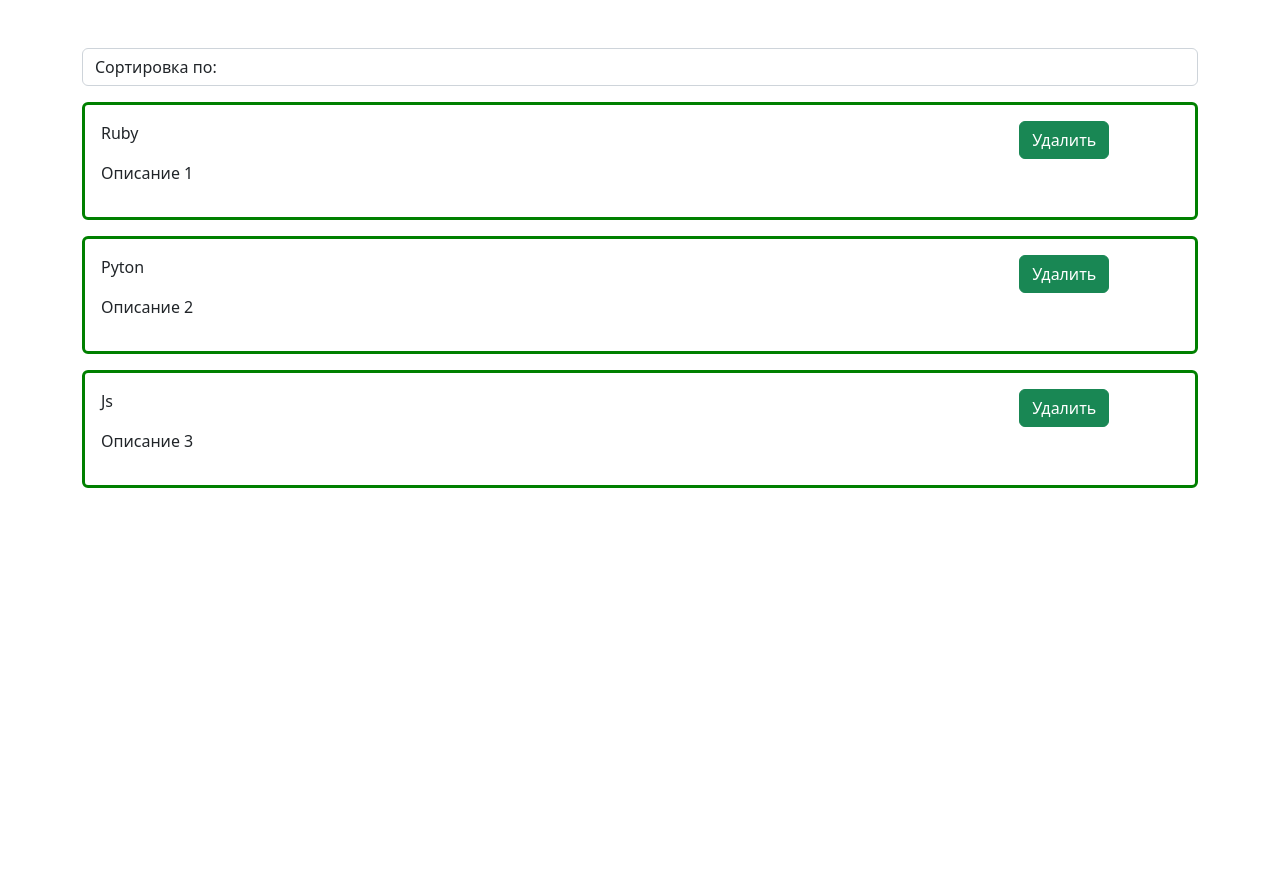
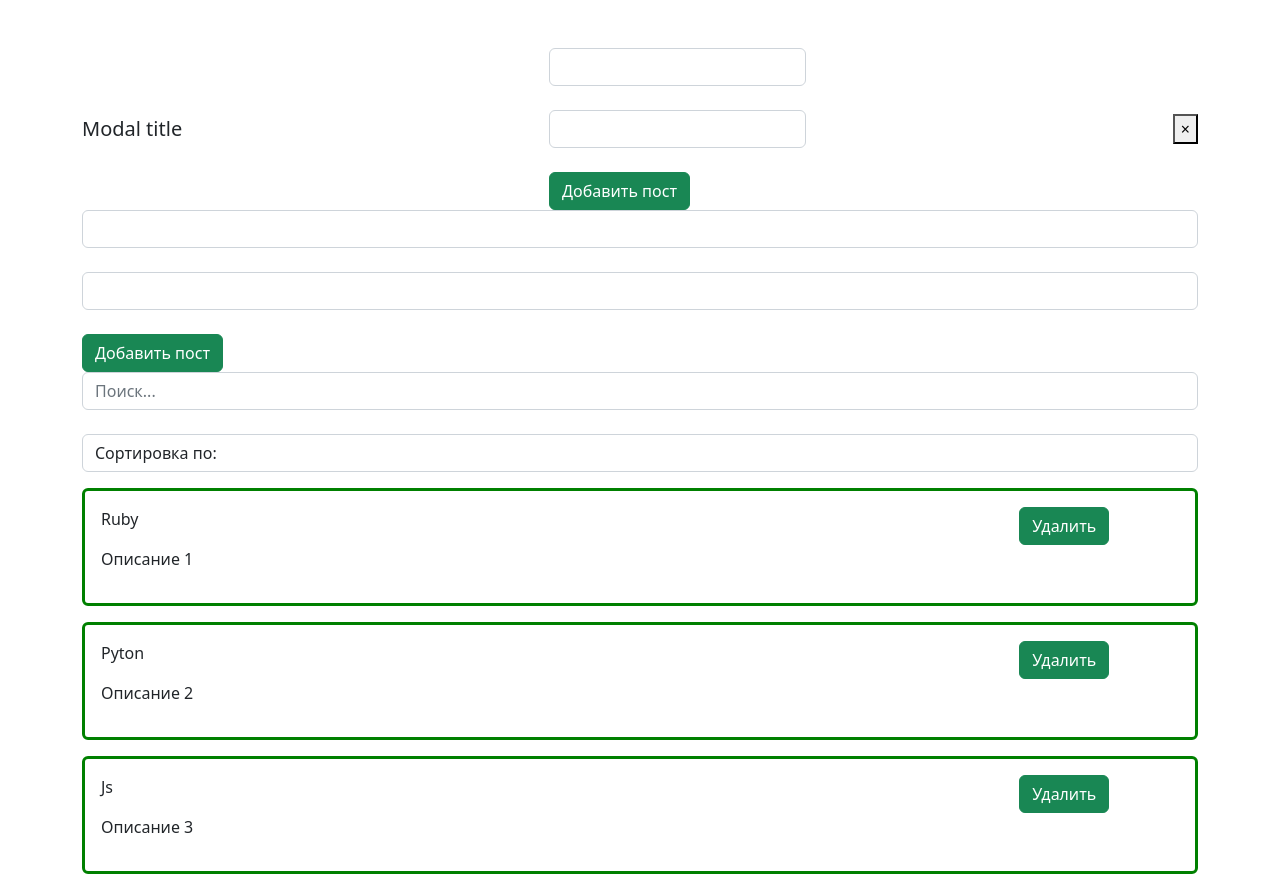
Before and after one commit to maxgrigoriew/react-course, a React (Create React App) app: page / in a window 1280 px wide. Before the commit the page ends 800 px from the top, so only its background shows below. Built offline with nearby package versions, Linux system fonts and the light colour scheme.

Commit message:
add modal

```diff
--- a/src/App.js
+++ b/src/App.js
@@ -1,5 +1,10 @@
 import { useMemo, useState } from 'react'
+import Form from './components/Form'
+import Input from './components/Input'
+import Modal from './components/Modal'
+import PostFilter from './components/PostFilter'
 import PostItem from './components/PostItem'
+import PostList from './components/PostList'
 import Select from './components/Select'
 
 function App() {
@@ -21,32 +26,41 @@ function App() {
     }
   ])
 
-  const [sort, setSort] = useState('')
+  const [filter, setFilter] = useState({ sort: '', search: '' })
 
+  const addPost = (post) => {
+    setPosts([...posts, post])
+  }
 
+  const removePost = (post) => {
+    setPosts(posts.filter((p) => p.id !== post.id))
+  }
   const sortedPosts = useMemo(() => {
-    return sort
+    return filter.sort
       ? [...posts].sort((a, b) => {
-        if (a[sort] > b[sort]) {
+        if (a[filter.sort] < b[filter.sort]) {
           return -1
         }
       })
       : posts
-  }, [posts, sort])
+  }, [posts, filter.sort])
 
+  const searchedAndSortedPosts = useMemo(() => {
+    if (filter.search) {
+      return [...sortedPosts].filter((p) =>
+        p.title.toLocaleLowerCase().includes(filter.search.toLocaleLowerCase())
+        || p.body.toLocaleLowerCase().includes(filter.search.toLocaleLowerCase()))
+    }
+    return sortedPosts
+  }, [filter.search, filter.sort])
 
   return (
     <div className="container pt-5">
-
-      <Select value={sort} onChange={post => setSort(post)} options={[
-        {value: 'title', name: 'Нозвание'},
-        {value: 'body', name: 'Описание'},
-      ]} />
-      {
-        sortedPosts.map((post) => {
-          return <PostItem post={post} key={post.id}/>
-        })
-      }
+      <Modal>
+        <Form add={addPost} />
+      </Modal>
+      <PostFilter filter={filter} setFilter={searchedAndSortedPosts} />
+      <PostList searchedAndSorted posts={posts} remove={removePost} />
     </div>
   )
 }
--- a/src/components/Input.jsx
+++ b/src/components/Input.jsx
@@ -1,7 +1,7 @@
 import React from 'react'
 
-export default function Input({value, onChange}) {
+export default function Input({value, onChange, placeholder}) {
   return (
-    <input type="text" className='form-control mb-4' value={value} onChange={onChange}/>
+    <input type="text" className='form-control mb-4' value={value} onChange={onChange} placeholder={placeholder}/>
   )
 }
--- a/src/components/Modal.jsx
+++ b/src/components/Modal.jsx
@@ -18,6 +18,7 @@ export default function Modal({
                         <h5 className="modal-title" id="exampleModalLongTitle">
                             Modal title
                         </h5>
+                        {children}
                         <button
                             type="button"
                             className="close"
--- /dev/null
+++ b/src/components/PostFilter.jsx
@@ -0,0 +1,25 @@
+import React, { useState } from 'react'
+import Input from './Input'
+import Select from './Select'
+
+export default function PostFilter({filter, setFilter}) {
+
+
+  return (
+    <div>
+      <Input
+        value={filter.search}
+        onChange={e => setFilter({...filter, search: e.target.value})}
+        placeholder="Поиск..."
+      />
+      <Select
+        value={filter.sort}
+        onChange={post => setFilter({...filter, sort: post})}
+        options={[
+          { value: 'title', name: 'Название' },
+          { value: 'body', name: 'Описание' }
+        ]}
+      />
+    </div>
+  )
+}
--- a/src/components/PostList.jsx
+++ b/src/components/PostList.jsx
@@ -2,9 +2,12 @@ import React from 'react'
 import PostItem from './PostItem'
 
 export default function PostList({posts, title, remove}) {
+  if (!posts) {
+    return <div>Постов нет</div>
+  }
+
   return (
     <div>
-      <h2>{title}</h2>
       {posts.map((post) =>
         <PostItem post={post} key={post.id} remove={remove}/>
       )
```
